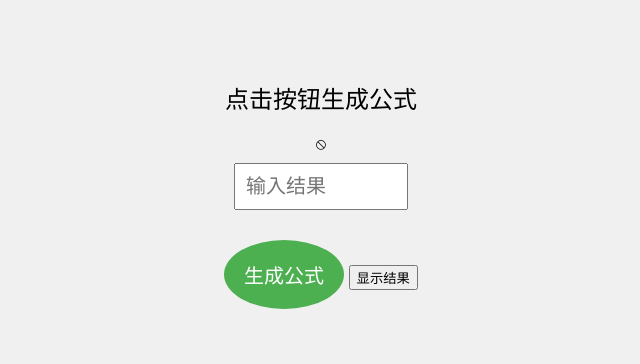
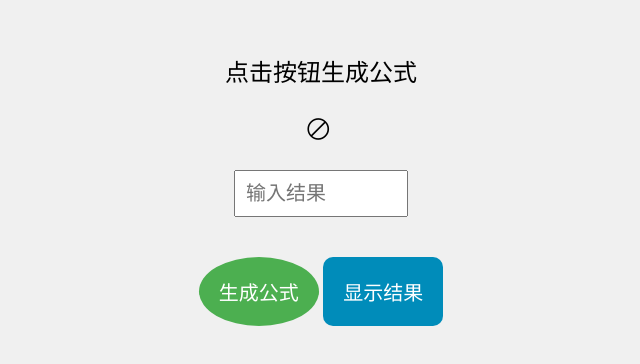
Before and after one commit to MaxMTIAN/Decimals, a plain HTML site: page index.html in a window 1280 px wide. Shown: the part 214-578 px from the top of the page, without its empty margins (319-959 px from the left). Drawn offline with Linux system fonts and the light colour scheme.

Commit message:
Update style.css

```diff
--- a/style.css
+++ b/style.css
@@ -13,31 +13,38 @@ body {
     font-size: 24px;
     margin-bottom: 20px;
 }
+.rotated-equals {
+    font-size: 36px;
+    transform: rotate(90deg);
+    margin-bottom: 10px;
+}
 .result-input {
     font-size: 20px;
     margin: 10px;
     padding: 10px;
     width: 150px;
 }
-.result-icon {
-    display: inline-block;
-    width: 30px;
-    height: 30px;
-    font-size: 24px;
+.spacer {
+    height: 20px;
+}
+.round-button, .rect-button {
+    font-size: 20px;
+    padding: 20px;
+    border: none;
+    color: white;
+    cursor: pointer;
+    margin-top: 10px;
 }
 .round-button {
+    border-radius: 50%;
+    background-color: #4CAF50;
+}
+.rect-button {
+    border-radius: 10px;
+    background-color: #008CBA;
+}
+.correct-result {
     font-size: 20px;
-    padding: 20px;
-    border-radius: 50%;
-    border: none;
-    background-color: #4CAF50;
-    color: white;
-    cursor: pointer;
-    margin-top: 20px;
+    color: green;
+    margin-top: 10px;
 }
-.round-button:focus {
-    outline: none;
-}
-.round-button:active {
-    background-color: #367B3A;
-}
```
